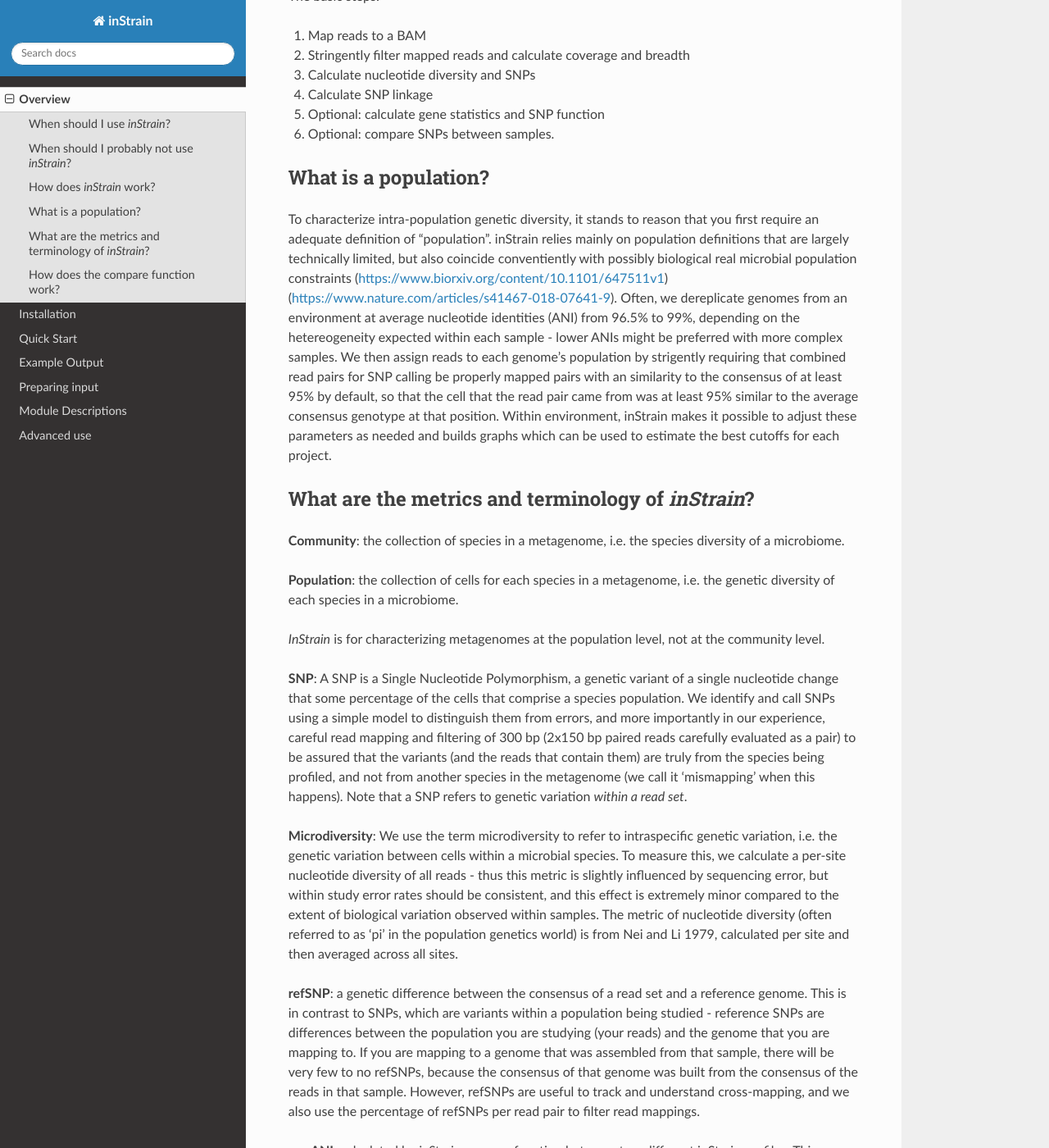
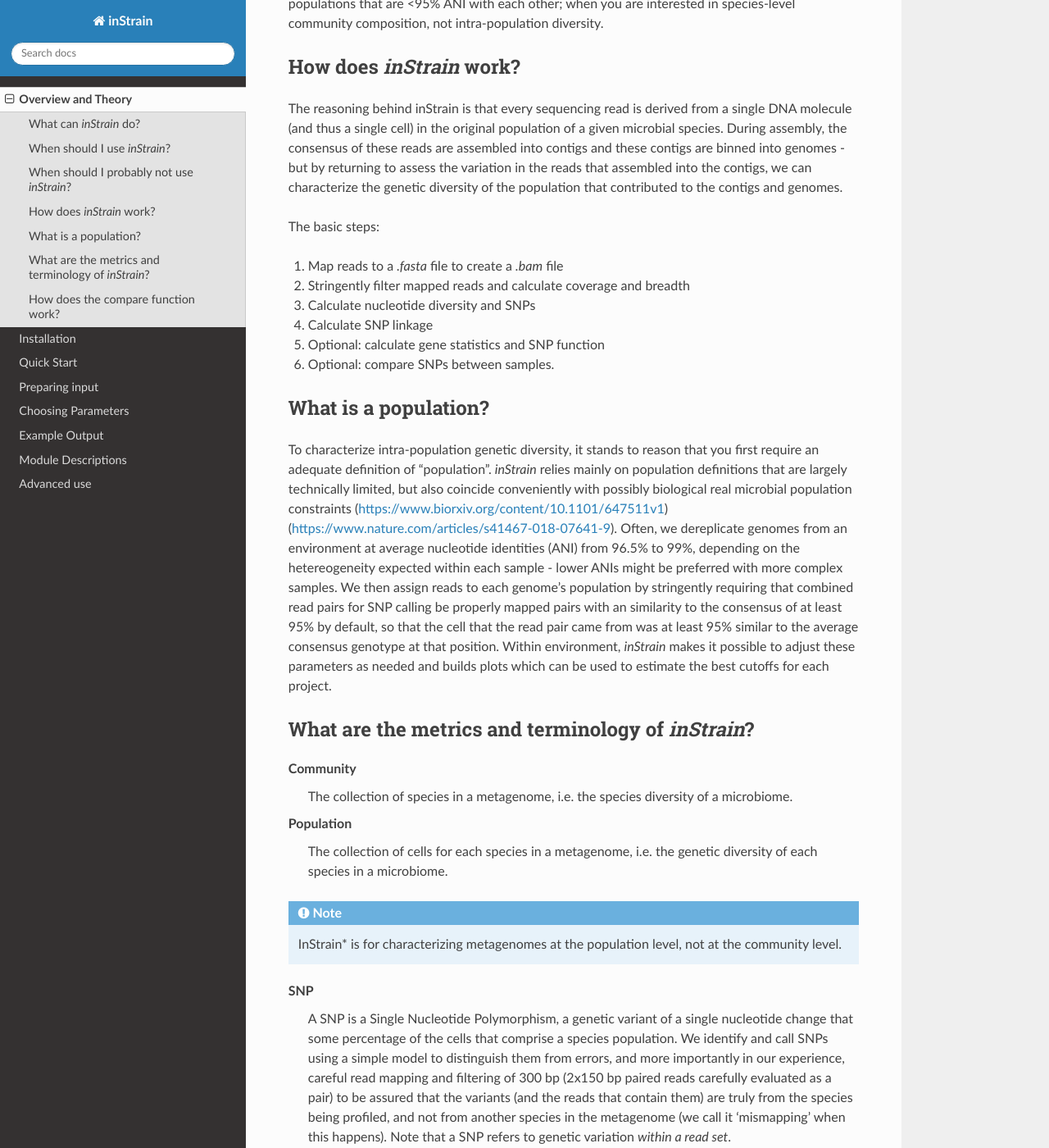
Before and after one commit to MrOlm/inStrain, a Sphinx documentation site: the page built from docs/overview.rst, in a window 1280 px wide and 1400 px high, scrolled down 1809 px. Shown: the whole window at 82% size. Built offline with Sphinx 7.4.7 and the Read the Docs theme 2.0.0, drawn with Linux system fonts in a browser that asks for light colours; some of the changed text lies outside the part shown.

Commit message:
docs update

```diff
--- /dev/null
+++ b/docs/choosing_parameters.rst
@@ -0,0 +1,4 @@
+Choosing Parameters
+===================
+
+This is where some of the benchmarking and stuff will go
--- a/docs/index.rst
+++ b/docs/index.rst
@@ -7,7 +7,7 @@
 ====================================
 
 A tool for  analysis of co-occuring genome populations from metagenomes that allows
-highly accurate genome comparisons, analysis of coverage, microdiveristy, and linkage
+highly accurate genome comparisons, analysis of coverage, microdiveristy, and linkage,
 and sensitive SNP detection with gene localization and synonymous non-synonymous identification
 
 Source code is `available on GitHub
@@ -30,7 +30,8 @@
    overview
    installation
    quickstart
+   preparing_input
+   choosing_parameters
    example_output
-   preparing_input
    module_descriptions
    Advanced_use
--- a/docs/installation.rst
+++ b/docs/installation.rst
@@ -26,10 +26,10 @@
 inStrain requires a few other programs to run. Not all dependencies are needed for all operations. There are a number of python
 package dependencies, but those should install automatically when inStrain is installed using pip
 
-** Essential**
+**Essential**
 
 * `samtools <http://www.htslib.org>`_ This is needed for pysam
 
-** Optional**
+**Optional**
 
 * `coverM <https://github.com/wwood/CoverM>`_ This is needed for the quick_profile operation
--- a/docs/overview.rst
+++ b/docs/overview.rst
@@ -1,10 +1,13 @@
-Overview
+Overview and Theory
 ========
 
-When you sequence any microbial genome(s), you sequence a population of cells (with the exception of single cell genomics). This population may be a nearly clonal population in a culture flask, a nearly clonal population in the real world, or a highly heterogenous population in the real world, but there is always real biological genetic hetereogeneity within that population - every cell does not have the same genotype at every single position.
+When you sequence any microbial genome(s), you sequence a population of cells (with the exception of single cell genomics). This population may be a nearly clonal population grown up from an isolate in a culture flask, or a highly heterogenous population in the real world, but there is always real biological genetic hetereogeneity within that population - every cell does not have the same genotype at every single position.
 
- *inStrain* **is a program for measuring, comparing, and interrogating the genetic heterogeneity of microbial populations ("intraspecific"; we can call it "microdiversity") in and between metagenomic samples.**
-~~~~~~~~~~~~~~~~~~~~~~
+.. note::
+  *inStrain* is a program for measuring, comparing, and interrogating the genetic heterogeneity of microbial populations in and between metagenomic samples. We refer to these intraspecific differences as "microdiversity"
+
+What can *inStrain* do?
+-----------------
 
 *inStrain* includes calculation of nucleotide diversity, calling SNPs (including non-synonymous and synonymous variants), reporting accurate coverage / breadth, and calculating linkage disequilibrium in the contexts of genomes, contigs, and individual genes.
 
@@ -14,17 +17,20 @@
 
 Another common use-case is detailed strain comparisons that involves comparing the genetic diversity of two populations and calculating the extent to which they overlap. This allows for the calculation of population ANI values for extremely similar genomic populations (<99.999% average nucleotide identity).
 
-To get started using it, see :doc:`quickstart`
-
-For descriptions of what the modules can do, see :doc:`module_descriptions`
-
-For an example of the output you can expect, see :doc:`example_output`
-
+.. seealso::
+  :doc:`quickstart`
+    To get started using the program
+  :doc:`module_descriptions`
+    For descriptions of what the modules can do
+  :doc:`example_output`
+    To view example output
+  :doc:`preparing_input`
+    For information on how to prepare data for inStrain
 
 When should I use *inStrain*?
 -----------------
 
-inStrain is intended to be used as a genome-resolved metagenomics approach. Genome-resolved metagenomics involves sequencing and then de novo assembly of the actual microbial genomes present in the sample(s) of interest. It is these microbial genomes, and not microbial genomes derived from reference databases, that we will then use as scaffolds to recruit reads from the sample.
+inStrain is intended to be used as a genome-resolved metagenomics approach. Genome-resolved metagenomics involves sequencing and  de novo assembly of the actual microbial genomes present in the sample(s) of interest. It is these microbial genomes, and not microbial genomes derived from reference databases, that we will then use as scaffolds on which to map reads from the sample.
 
 We don't recommend using reference genomes for strain-resolved inferences in metagenomes. This is because reference databases have usually poorly sampled the true extent of microbial diversity below the species level across many environments. Using even partially inaccurate references can lead to inaccurate conclusions about the genetic variation within your samples.
 
@@ -33,16 +39,16 @@
 When should I probably not use *inStrain*?
 ---------------
 
-When you have not assembled genomes from the metagenomic samples you are interrogating; When breadth and coverage of the consensus genome are low (best above 10x;95%); when you wish to compare populations that are <95% ANI with each other; when you are interested in community composition, not intra-population diversity.
+When you have not assembled genomes from the metagenomic samples you are interrogating; When breadth and coverage of the consensus genome are low; when you wish to compare populations that are <95% ANI with each other; when you are interested in species-level community composition, not intra-population diversity.
 
 How does *inStrain* work?
 ---------------
 
-The reasoning behind inStrain is that every sequencing read derived from a single DNA molecule (and likely a single cell) in the original population of a given microbial species. The weighted consensus of these reads was what was assembled into contigs, and was binned into genomes - but by returning to assess the variation in the reads that assembled into the contig, we can characterize the genetic diversity of the population that contributed to the contigs and genomes.
+The reasoning behind inStrain is that every sequencing read is derived from a single DNA molecule (and thus a single cell) in the original population of a given microbial species. During assembly, the consensus of these reads are assembled into contigs and these contigs are binned into genomes - but by returning to assess the variation in the reads that assembled into the contigs, we can characterize the genetic diversity of the population that contributed to the contigs and genomes.
 
 The basic steps:
 
-1. Map reads to a BAM
+1. Map reads to a `.fasta` file to create a `.bam` file
 
 2. Stringently filter mapped reads and calculate coverage and breadth
 
@@ -57,34 +63,44 @@
 What is a population?
 --------------
 
-To characterize intra-population genetic diversity, it stands to reason that you first require an adequate definition of "population". inStrain relies mainly on population definitions that are largely technically limited, but also coincide conventiently with possibly biological real microbial population constraints (https://www.biorxiv.org/content/10.1101/647511v1) (https://www.nature.com/articles/s41467-018-07641-9). Often, we dereplicate genomes from an environment at average nucleotide identities (ANI) from 96.5% to 99%, depending on the hetereogeneity expected within each sample - lower ANIs might be preferred with more complex samples. We then assign reads to each genome's population by strigently requiring that combined read pairs for SNP calling be properly mapped pairs with an similarity to the consensus of at least 95% by default, so that the cell that the read pair came from was at least 95% similar to the average consensus genotype at that position. Within environment, inStrain makes it possible to adjust these parameters as needed and builds graphs which can be used to estimate the best cutoffs for each project.
+To characterize intra-population genetic diversity, it stands to reason that you first require an adequate definition of "population". *inStrain* relies mainly on population definitions that are largely technically limited, but also coincide conveniently with possibly biological real microbial population constraints (https://www.biorxiv.org/content/10.1101/647511v1) (https://www.nature.com/articles/s41467-018-07641-9). Often, we dereplicate genomes from an environment at average nucleotide identities (ANI) from 96.5% to 99%, depending on the hetereogeneity expected within each sample - lower ANIs might be preferred with more complex samples. We then assign reads to each genome's population by stringently requiring that combined read pairs for SNP calling be properly mapped pairs with an similarity to the consensus of at least 95% by default, so that the cell that the read pair came from was at least 95% similar to the average consensus genotype at that position. Within environment, *inStrain* makes it possible to adjust these parameters as needed and builds plots which can be used to estimate the best cutoffs for each project.
 
 What are the metrics and terminology of *inStrain*?
 --------------
 
-**Community**: the collection of species in a metagenome, i.e. the species diversity of a microbiome.
+Community
+  The collection of species in a metagenome, i.e. the species diversity of a microbiome.
 
-**Population**: the collection of cells for each species in a metagenome, i.e. the genetic diversity of each species in a microbiome.
+Population
+  The collection of cells for each species in a metagenome, i.e. the genetic diversity of each species in a microbiome.
 
-*InStrain* is for characterizing metagenomes at the population level, not at the community level.
+.. note::
+  InStrain* is for characterizing metagenomes at the population level, not at the community level.
 
-**SNP**: A SNP is a Single Nucleotide Polymorphism, a genetic variant of a single nucleotide change that some percentage of the cells that comprise a species population. We identify and call SNPs using a simple model to distinguish them from errors, and more importantly in our experience, careful read mapping and filtering of 300 bp (2x150 bp paired reads carefully evaluated as a pair) to be assured that the variants (and the reads that contain them) are truly from the species being profiled, and not from another species in the metagenome (we call it 'mismapping' when this happens). Note that a SNP refers to genetic variation *within a read set*.
+SNP
+  A SNP is a Single Nucleotide Polymorphism, a genetic variant of a single nucleotide change that some percentage of the cells that comprise a species population. We identify and call SNPs using a simple model to distinguish them from errors, and more importantly in our experience, careful read mapping and filtering of 300 bp (2x150 bp paired reads carefully evaluated as a pair) to be assured that the variants (and the reads that contain them) are truly from the species being profiled, and not from another species in the metagenome (we call it 'mismapping' when this happens). Note that a SNP refers to genetic variation *within a read set*.
 
-**Microdiversity**: We use the term microdiversity to refer to intraspecific genetic variation, i.e. the genetic variation between cells within a microbial species. To measure this, we calculate a per-site nucleotide diversity of all reads - thus this metric is slightly influenced by sequencing error, but within study error rates should be consistent, and this effect is extremely minor compared to the extent of biological variation observed within samples. The metric of nucleotide diversity (often referred to as 'pi' in the population genetics world) is from Nei and Li 1979, calculated per site and then averaged across all sites.
+Microdiversity
+  We use the term microdiversity to refer to intraspecific genetic variation, i.e. the genetic variation between cells within a microbial species. To measure this, we calculate a per-site nucleotide diversity of all reads - thus this metric is slightly influenced by sequencing error, but within study error rates should be consistent, and this effect is extremely minor compared to the extent of biological variation observed within samples. The metric of nucleotide diversity (often referred to as 'pi' in the population genetics world) is from Nei and Li 1979, calculated per site and then averaged across all sites.
 
-**refSNP**: a genetic difference between the consensus of a read set and a reference genome. This is in contrast to SNPs, which are variants within a population being studied - reference SNPs are differences between the population you are studying (your reads) and the genome that you are mapping to. If you are mapping to a genome that was assembled from that sample, there will be very few to no refSNPs, because the consensus of that genome was built from the consensus of the reads in that sample. However, refSNPs are useful to track and understand cross-mapping, and we also use the percentage of refSNPs per read pair to filter read mappings.
+refSNP
+  A genetic difference between the consensus of a read set and a reference genome. This is in contrast to SNPs, which are variants within a population being studied - reference SNPs are differences between the population you are studying (your reads) and the genome that you are mapping to. If you are mapping to a genome that was assembled from that sample, there will be very few to no refSNPs, because the consensus of that genome was built from the consensus of the reads in that sample. However, refSNPs are useful to track and understand cross-mapping, and we also use the percentage of refSNPs per read pair to filter read mappings.
 
-**popANI**: calculated by `inStrain compare` function between two different inStrain profiles. This reflects the percentage of *fixed sites* in sample A that are also *fixed* in sample B. Sites that are segregating in either sample are ignored.
+popANI
+  Calculated by `inStrain compare` function between two different inStrain profiles.
 
-**N SNP**: a polymorphic variant that changes the amino acid code of the protein encoded by the gene in which it resides; non-synonymous.
+N SNP
+  A polymorphic variant that changes the amino acid code of the protein encoded by the gene in which it resides; non-synonymous.
 
-**S SNP**: a polymoprhic variant that does not change the amino acid code of the protein encoded by the gene in which it resides; synonymous.
+S SNP
+  A polymoprhic variant that does not change the amino acid code of the protein encoded by the gene in which it resides; synonymous.
 
 How does the compare function work?
 --------------
 
 `inStrain compare` calculates popANI metrics comparing a set of different inStrain profiles (sets of different sample reads, mapped to the same consenuss / reference genome). To use, we recommend assembly and binning of each sample, and then dereplication of genomes using the software dRep (https://drep.readthedocs.io/) at a high percent ANI, e.g. 96%-99%. Samples which contain multiple populations of the same dRep cluster (members of similar species or sub-species) can then be mapped back to the best genome from this dRep cluster, and then inStrain should be run on these dRep cluster genomes.
 
-**To restate: inStrain can only compare read profiles that have been mapped to the same reference genome**.
+.. note::
+  *inStrain* can only compare read profiles that have been mapped to the same reference genome
 
 The metric that `inStrain compare` returns is a popANI between all inStrain profiles in the set. This reflects the percentage of *fixed sites* in sample A that are also *fixed* in sample B. Sites that are segregating in either sample are ignored. We find that popANI is highly specific for tracking near identical microbial populations, which should have popANI values of almost exactly 100%.
--- a/docs/quickstart.rst
+++ b/docs/quickstart.rst
@@ -3,23 +3,25 @@
 
 The functionality of inStrain is broken up into several core modules. To see a list of the available modules, see :doc:`module_descriptions`.::
 
- $ inStrain -h
+  $ inStrain -h
 
-                ...::: inStrain v0.8.0 :::...
+                ...::: inStrain v1.0.0 :::...
 
   Matt Olm and Alex Crits-Christoph. MIT License. Banfield Lab, UC Berkeley. 2019
 
   Choose one of the operations below for more detailed help. See https://instrain.readthedocs.io for documentation.
   Example: inStrain profile -h
 
-    profile         -> Calculate microdiversity metrics and SNVs from a mapping. Must run this first to perform most other operations
-    compare         -> Compare multiple inStrain profiles on a microdiversity level. Calculates popANI, coverage_overlap, and other things
+    profile         -> Create an inStrain profile (microdiversity analysis) from a mapping.
+    compare         -> Compare multiple inStrain profiles (popANI, coverage_overlap, etc.)
     profile_genes   -> Calculate gene-level metrics on an inStrain profile
+    genome_wide     -> Calculate genome-level metrics on an inStrain profile
     quick_profile   -> Quickly calculate coverage and breadth of a mapping using coverM
     filter_reads    -> Commands related to filtering reads from .bam files
+    plot            -> Make figures from the results of "profile" or "compare"
     other           -> Other miscellaneous operations
 
-Below is a list of brief descriptions of each of the modules. For more information see :doc:`module_descriptions`, for help understanding the output, see :doc:`example_output`, and to change the comparison parameters see :doc:`choosing_parameters`
+Below is a list of brief descriptions of each of the modules. For more information see :doc:`module_descriptions`, for help understanding the output, see :doc:`example_output`, and to change the parameters see :doc:`choosing_parameters`
 
 .. seealso::
   :doc:`module_descriptions`
@@ -28,11 +30,13 @@
     to view example output
   :doc:`choosing_parameters`
     for guidance changing parameters
+  :doc:`preparing_input`
+    for information on how to prepare data for inStrain
 
 profile
 ---------------
 
-inStrain profile is the main method of the program. It takes a `.fasta` file and a `.bam` file (consisting of reads mapping to the `.fasta` file) and runs a series of steps to characterize the microdiversity present. Details on how to generate the mapping, how the profiling is done, explanations of the output, how to choose the parameters can be found at :doc:`choosing_parameters` and :doc:`module_descriptions`
+inStrain profile is the main method of the program. It takes a `.fasta` file and a `.bam` file (consisting of reads mapping to the `.fasta` file) and runs a series of steps to characterize the microdiversity, SNPs, linkage, etc. Details on how to generate the mapping, how the profiling is done, explanations of the output, how to choose the parameters can be found at :doc:`preparing_input` and :doc:`module_descriptions`
 
 To run inStrain on a mapping run the following command::
 
@@ -48,9 +52,16 @@
 profile_genes
 -----------------
 
-Once you've run `inStrain profile`, you can also calculate gene-wise microdiversity, coverage, and SNP function using this command. It relies on having gene calls in the `.fna` format from the program prodigal::
+Once you've run `inStrain profile`, you can also calculate gene-wise microdiversity, coverage, and SNP functions using this command. It relies on having gene calls in the `.fna` format from the program prodigal::
 
  $ inStrain profile_genes -i IS_output -g called_genes.fna
+
+genome_wide
+-----------------
+
+This module is able to translate scaffold-level results to genome-level results. If the `.fasta` file you mapped to consists of a single genome, running this module on its own will average the results among all scaffolds. If the `.fasta` file you mapped to consists of several genomes, by providing a `scaffold to bin file` or a list of the individual `.fasta` files making up the combined `.fasta` file, you can get summary results for each individual genome. Running this module is also required before generating plots.
+
+  $ inStrain genome_wide -i IS_output -s genome1.fasta genome2.fasta genome3.fasta
 
 quick_profile
 -----------------
@@ -66,7 +77,14 @@
 
  $ inStrain filter_reads .bam_file .fasta_file -g new_sam_file_location
 
-Other
+plot
+-----------------
+
+This method makes a number of plots from an inStrain object. It is required that you run `genome_wide` first before running this module::
+
+ $ inStrain plot -i IS_output
+
+other
 -----------------
 
 This module lets you do random small things, like convert IS_profile objects that are in an old format to the newest format.
```
Also changed, not shown: other parts of docs/installation.rst (+1 -1 lines).
